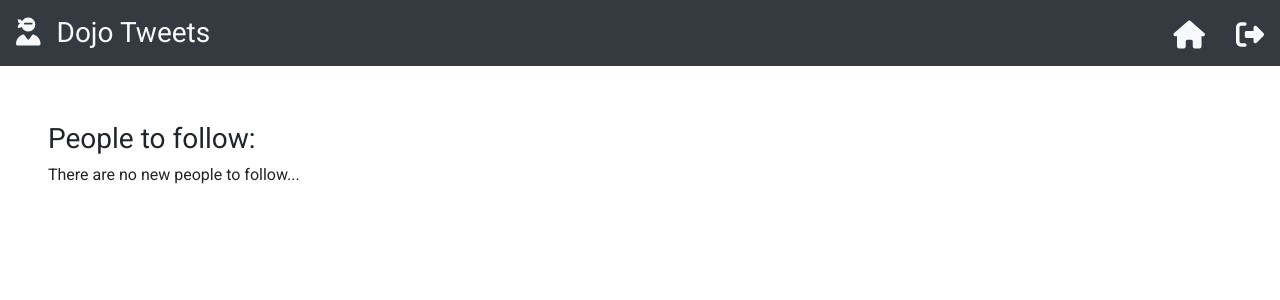
After one commit to apseftis86/python_schoolwork, a Flask app: page /add-friends in a window 1280 px wide. The commit adds this page. Shown: the top 300 px of the page. Run offline with Flask 2, Linux system fonts and the light colour scheme; the visitor is signed in with stand-in values (Sample User, id 1); data that the repository does not hold is empty; some libraries are stand-ins or nearby versions.

```diff
--- a/flask/flask_mysql/basic_registration/server.py
+++ b/flask/flask_mysql/basic_registration/server.py
@@ -24,13 +24,23 @@ def success():
     user_mysql = connectToMySQL('dojo_tweets')
     tweet_mysql = connectToMySQL('dojo_tweets')
     follower_mysql = connectToMySQL('dojo_tweets')
-    user = user_mysql.query_db(f"SELECT * from users where id = {session['userid']}")
-    following = follower_mysql.query_db(f"SELECT tweets.content as content, users.first_name as first_name, users.last_name as last_name from tweets "
+    user = user_mysql.query_db(f"SELECT first_name,last_name, email, "
+                               f"last_login from users where id = {session['userid']}")
+    print(user[0])
+    following_tweets = follower_mysql.query_db(f"SELECT tweets.id as id, tweets.content as content, tweets.created_at as created_at, tweets.updated_at as updated_at, "
+                                               f"count(tweet_likes.id) as likes, users.first_name as first_name, users.last_name as last_name from tweets "
+                                               f"LEFT JOIN tweet_likes on tweet_likes.tweet_id = tweets.id "
                                         f"LEFT JOIN following on following.following_user_id = tweets.user_id "
-                                        f"LEFT JOIN users on users.id = following.following_user_id where following.primary_user_id = {session['userid']}")
-    my_tweets = tweet_mysql.query_db(f"SELECT * from tweets where user_id = {session['userid']}")
-    print(following)
-    return render_template('dashboard.html', user=user[0], tweets=my_tweets, following_tweets=following)
+                                        f"LEFT JOIN users on users.id = following.following_user_id where following.primary_user_id = {session['userid']} GROUP by (tweets.id)")
+    liked_tweets = connectToMySQL('dojo_tweets')
+    my_liked_tweets = liked_tweets.query_db(f"SELECT * from tweet_likes where liked_user_id = {session['userid']}")
+    user_tweets = tweet_mysql.query_db(f"SELECT * from tweets where user_id = {session['userid']}")
+    print(my_liked_tweets)
+    for tweet in following_tweets:
+        for my_liked in my_liked_tweets:
+            if tweet['id'] == my_liked['tweet_id']:
+                tweet['liked_by_me'] = True
+    return render_template('dashboard.html', user=user[0], tweets=user_tweets, following_tweets=following_tweets)
 
 @app.route('/register', methods=['POST'])
 def register_user():
@@ -117,16 +127,69 @@ def create_tweet():
         return redirect('/dashboard')
     return redirect('/dashboard')
 
-@app.route('/tweet/<id>/destroy')
+@app.route('/tweet/<id>/delete')
 def delete_tweet(id):
     mysql = connectToMySQL('dojo_tweets')
     query = f"DELETE from tweets where id = {id} and user_id = {session['userid']};"
     mysql.query_db(query)
     return redirect('/dashboard')
+
+@app.route('/tweet/<id>/like')
+def like_tweet(id):
+    check = connectToMySQL('dojo_tweets')
+    tweet_liked = check.query_db(f"SELECT * from tweet_likes where tweet_id = {id} and liked_user_id = {session['userid']}")
+    if not tweet_liked:
+        mysql = connectToMySQL('dojo_tweets')
+        query = f"INSERT into tweet_likes (tweet_id, liked_user_id, created_at, updated_at) values ({id}, {session['userid']}, now(), now());"
+        mysql.query_db(query)
+    return redirect('/dashboard')
+
+@app.route('/tweet/<id>/unlike')
+def unlike_tweet(id):
+    check = connectToMySQL('dojo_tweets')
+    tweet_liked = check.query_db(f"SELECT * from tweet_likes where tweet_id = {id} and liked_user_id = {session['userid']}")
+    print(tweet_liked)
+    if tweet_liked:
+        mysql = connectToMySQL('dojo_tweets')
+        query = f"DELETE from tweet_likes where id = {tweet_liked[0]['id']};"
+        mysql.query_db(query)
+    return redirect('/dashboard')
+
+@app.route('/add-friends')
+def choices():
+    follow_choices = []
+    not_followed = []
+    followed = []
+    users_mysql = connectToMySQL('dojo_tweets')
+    users = users_mysql.query_db(f"SELECT users.id, users.first_name, users.last_name, following.primary_user_id as followed_by from users "
+                                 f"LEFT JOIN following on users.id = following.following_user_id "
+                                 f"where users.id != {session['userid']};")
+    for user in users:
+        if user['followed_by'] != session['userid']:
+            follow_choices.append(user)
+        else:
+            followed.append(user['id'])
+    for choice in follow_choices:
+        if choice['id'] not in followed:
+            not_followed.append(choice)
+    print(not_followed)
+    return render_template('add.html', users=not_followed)
+
+@app.route('/add', methods=['POST'])
+def add():
+    users = request.form.getlist('follow[]')
+    for user in users:
+        users_mysql = connectToMySQL('dojo_tweets')
+        users_mysql.query_db(f"INSERT INTO following (primary_user_id, following_user_id) VALUES ({session['userid']}, {user})")
+    return redirect('/add-friends')
+
+
 @app.route('/logout')
 def logout():
     session.clear()
     return redirect('/')
 
+
+
 if __name__ == "__main__":
     app.run(debug=True)
--- a/flask/flask_mysql/basic_registration/static/css/styles.css
+++ b/flask/flask_mysql/basic_registration/static/css/styles.css
@@ -1,5 +1,8 @@
 * {
     font-family: 'Roboto', sans-serif;
+}
+p {
+    margin: 0 !important;
 }
 label {
     display: block !important;
--- /dev/null
+++ b/flask/flask_mysql/basic_registration/templates/add.html
@@ -0,0 +1,35 @@
+<!doctype html>
+<html lang="en">
+  <head>
+    <link href="{{ url_for('static', filename='css/styles.css') }}" rel="stylesheet" type="text/css">
+    <link rel="stylesheet" href="https://stackpath.bootstrapcdn.com/bootstrap/4.3.1/css/bootstrap.min.css"
+          integrity="sha384-ggOyR0iXCbMQv3Xipma34MD+dH/1fQ784/j6cY/iJTQUOhcWr7x9JvoRxT2MZw1T" crossorigin="anonymous">
+    <link href="https://fonts.googleapis.com/css?family=Roboto&display=swap" rel="stylesheet">
+    <title>Document</title>
+    <script src="https://kit.fontawesome.com/fcf0fdd3e4.js"></script>
+  </head>
+  <body>
+     <h3 class="p-3 bg-dark text-light align-items-center"><i class="fas fa-user-ninja mr-3"></i>Dojo Tweets
+    <span class="float-right">
+      <span class="welcome">
+      </span>
+      <a class="text-light" href="/dashboard"><i class="fas fa-home ml-4"></i></a>
+      <a class="text-light" href="/logout"><i class="fas fa-sign-out-alt ml-4"></i></a>
+    </span>
+    </h3>
+    <div class="p-5">
+      <h3>People to follow:</h3>
+      {% if users | length == 0 %}
+      <p>There are no new people to follow...</p>
+      {% endif %}
+      <form action="add" method="post">
+        {% for user in users %}
+        <label><input type="checkbox" name="follow[]" value="{{user['id']}}">{{user['first_name']}} {{user['last_name']}}</label>
+        {% endfor %}
+        {% if users | length != 0 %}
+        <button class="btn btn-sm btn-primary">Submit</button>
+        {% endif %}
+      </form>
+    </div>
+  </body>
+</html>
```
Also changed, not shown: flask/flask_mysql/basic_registration/templates/dashboard.html (+16 -8 lines).
